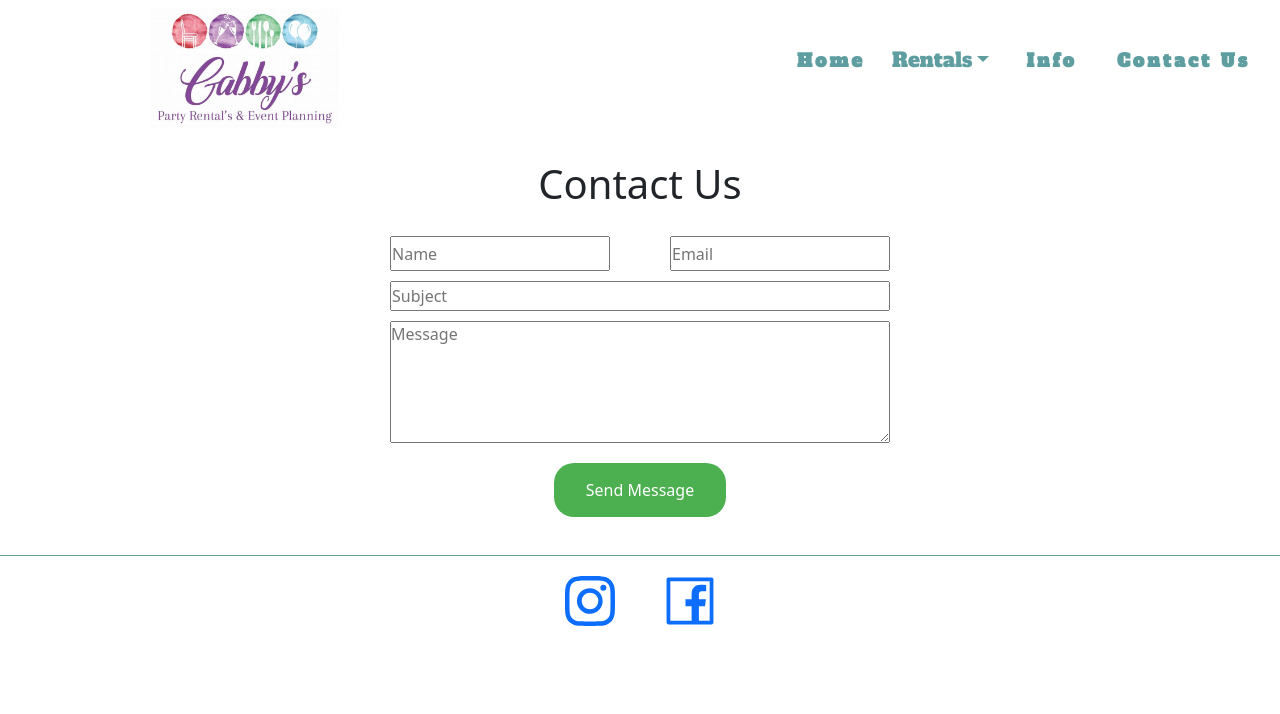
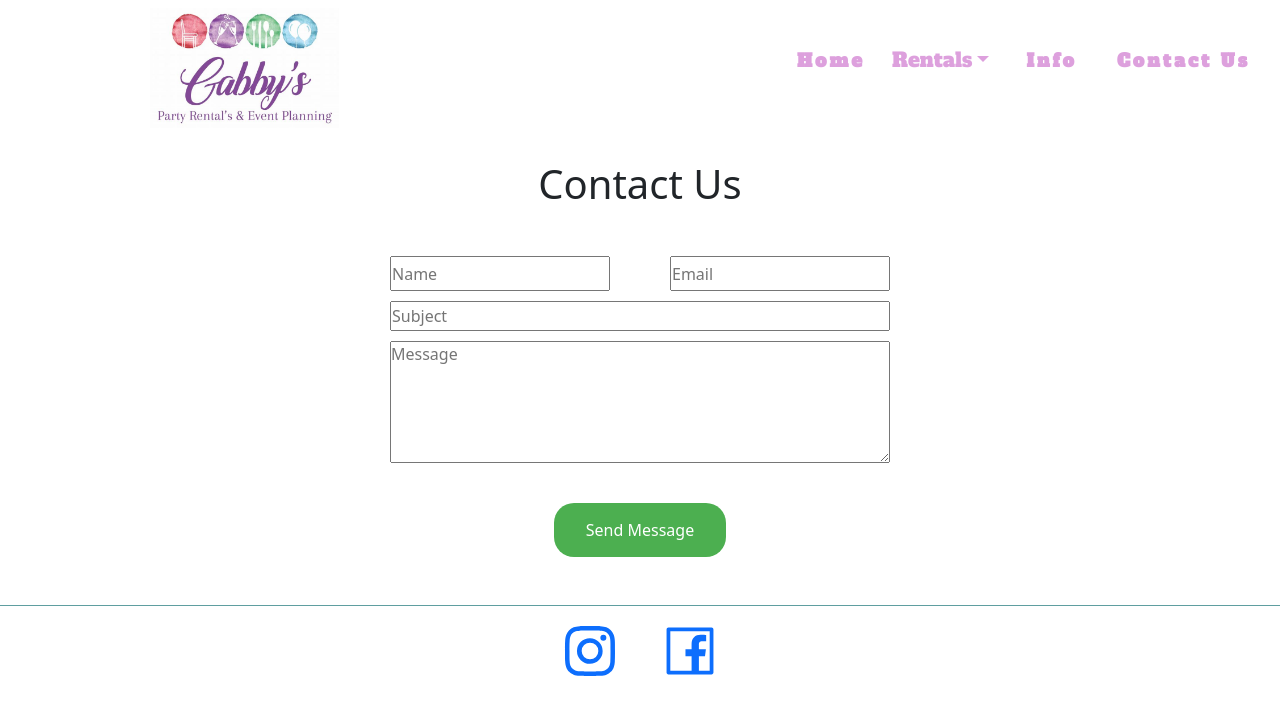
Before and after one commit to LeeReyesCS/EventRentalSystem, a React (Create React App) app: page /contact in a window 1280 px wide. Shown: the top 714 px of the page. Built offline with nearby package versions, Linux system fonts and the light colour scheme; a web font is replaced by a local one.

Commit message:
Changed the coloring of the text & links

```diff
--- a/src/components/Hero.js
+++ b/src/components/Hero.js
@@ -19,7 +19,10 @@ const Hero = () => {
         />
       </div>
       <div className="hero-text">
-        <h1>Life is a party, let me help you make it unforgettable!</h1>
+        <h1 style={{ color: "purple" }}>
+          {" "}
+          Life is a party, let me help you make it unforgettable!
+        </h1>
         <button className="btn-book-now">Book Now</button>
       </div>
     </div>
--- a/src/components/Navbar.js
+++ b/src/components/Navbar.js
@@ -36,7 +36,7 @@ const Navbar = () => {
                 position: "relative",
                 bottom: "8px",
                 left: "15px",
-                color: "cadetblue",
+                color: "plum ",
                 fontFamily: "Alfa Slab One",
               }}
               variant="success"
--- a/src/styles/Contact.css
+++ b/src/styles/Contact.css
@@ -1,10 +1,10 @@
 .contact-container h1 {
   text-align: center;
-  padding-bottom: 20px;
+  padding-bottom: 40px;
 }
 
 .contact-container {
-  height: 375px;
+  height: 425px;
 }
 
 .form-contact {
@@ -38,7 +38,7 @@
   font-size: 16px;
   border-radius: 20px;
   position: relative;
-  top: 40px;
+  top: 60px;
 }
 
 .btn-send-message:hover {
--- a/src/styles/Hero.css
+++ b/src/styles/Hero.css
@@ -13,7 +13,7 @@
 
 .btn-book-now {
   margin-top: 20px;
-  background-color: darkcyan;
+  background-color: purple;
   border: none;
   color: white;
   padding: 15px 32px;
@@ -24,8 +24,8 @@
 }
 
 .btn-book-now:hover {
-  color: darkcyan;
-  background-color: white;
+  color: purple;
+  background-color: plum;
   cursor: pointer;
 }
 
--- a/src/styles/Navbar.css
+++ b/src/styles/Navbar.css
@@ -32,7 +32,7 @@
 }
 
 .link {
-  color: cadetblue;
+  color: plum;
   text-decoration: none;
   letter-spacing: 3px;
 }
```
